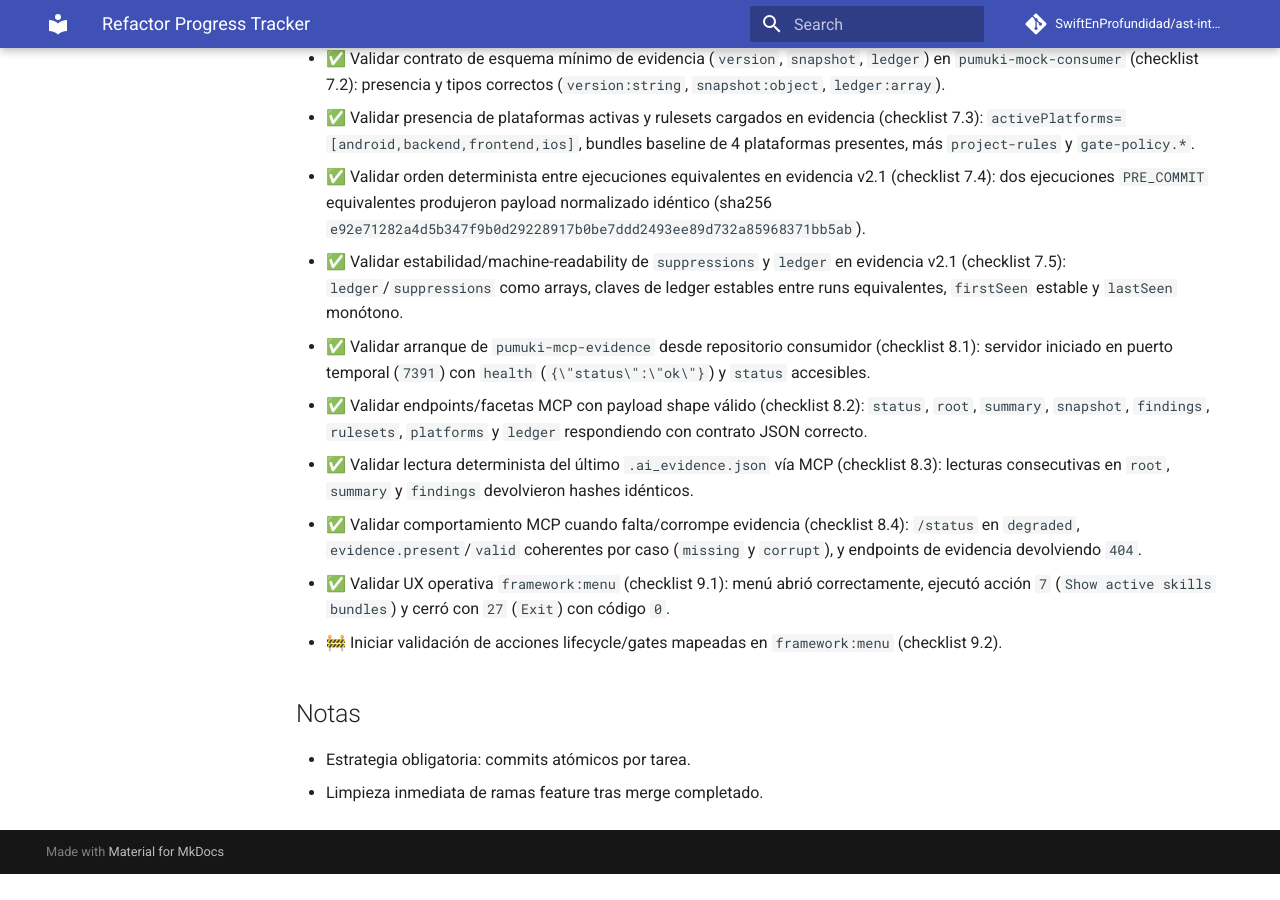
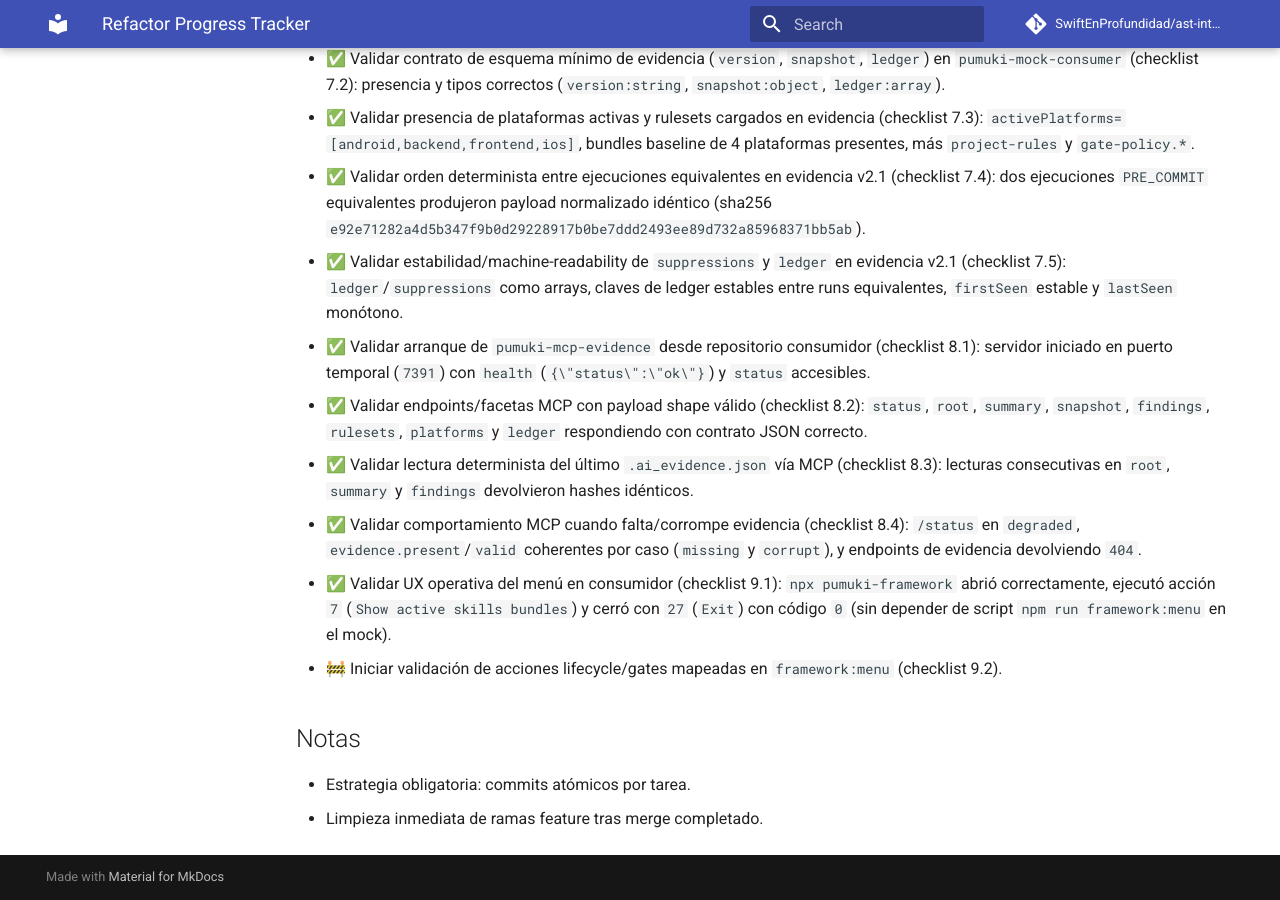
Before and after one commit to SwiftEnProfundidad/ast-intelligence-hooks, an MkDocs documentation site: the page built from docs/REFRACTOR_PROGRESS.md, in a window 1280 px wide and 900 px high, scrolled down 11455 px. Built offline with MkDocs 1.6.1 and Material for MkDocs 9.7.7, drawn with Linux system fonts in a browser that asks for light colours; comment, search, counter and statistics services are not loaded; before the commit the page ends 12329 px from its top, so only the background shows below that.

Commit message:
docs: clarify menu command for consumer as npx pumuki-framework

```diff
--- a/docs/REFRACTOR_PROGRESS.md
+++ b/docs/REFRACTOR_PROGRESS.md
@@ -292,7 +292,7 @@ Estado consolidado del refactor con seguimiento de tareas y evidencia del avance
 - ✅ Validar endpoints/facetas MCP con payload shape válido (checklist 8.2): `status`, `root`, `summary`, `snapshot`, `findings`, `rulesets`, `platforms` y `ledger` respondiendo con contrato JSON correcto.
 - ✅ Validar lectura determinista del último `.ai_evidence.json` vía MCP (checklist 8.3): lecturas consecutivas en `root`, `summary` y `findings` devolvieron hashes idénticos.
 - ✅ Validar comportamiento MCP cuando falta/corrompe evidencia (checklist 8.4): `/status` en `degraded`, `evidence.present`/`valid` coherentes por caso (`missing` y `corrupt`), y endpoints de evidencia devolviendo `404`.
-- ✅ Validar UX operativa `framework:menu` (checklist 9.1): menú abrió correctamente, ejecutó acción `7` (`Show active skills bundles`) y cerró con `27` (`Exit`) con código `0`.
+- ✅ Validar UX operativa del menú en consumidor (checklist 9.1): `npx pumuki-framework` abrió correctamente, ejecutó acción `7` (`Show active skills bundles`) y cerró con `27` (`Exit`) con código `0` (sin depender de script `npm run framework:menu` en el mock).
 - 🚧 Iniciar validación de acciones lifecycle/gates mapeadas en `framework:menu` (checklist 9.2).
 
 ## Notas
```
Also changed, not shown: docs/PUMUKI_FULL_VALIDATION_CHECKLIST.md (+1 -1 lines).
